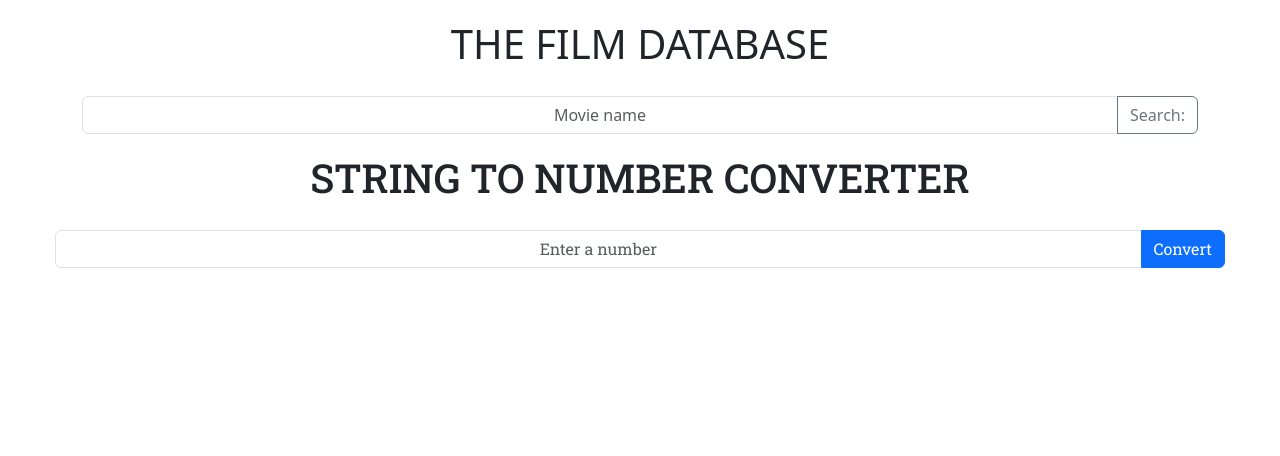
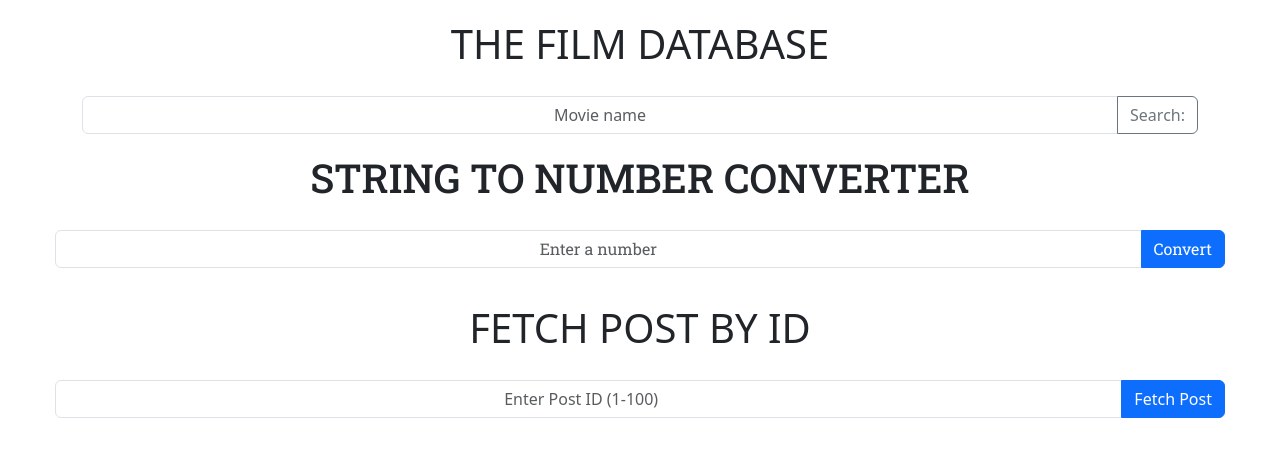
Before and after one commit to cabdarlingseh/Beetroot_react, a React (Create React App) app: page / in a window 1280 px wide. Shown: the top 456 px of the page. Built offline with nearby package versions, Linux system fonts and the light colour scheme.

Commit message:
homework

```diff
--- a/src/App.js
+++ b/src/App.js
@@ -1,6 +1,7 @@
 import 'bootstrap/dist/css/bootstrap.css';
 import Home from './components/Home';
 import StringToNumber from './components/StringsToNumber';
+import SampleApi from './components/SampleApi';
 
 
 function App() {
@@ -9,6 +10,7 @@ function App() {
     <div className="App" >
       <Home />
       <StringToNumber />
+      <SampleApi />
     </div>
   );
 }
--- /dev/null
+++ b/src/components/SampleApi.js
@@ -0,0 +1,70 @@
+import { useState } from "react";
+import './assets/ApiSample.scss';
+
+const api_url = 'https://jsonplaceholder.typicode.com/posts';
+
+export default function SampleApi() {
+    const [postId, setPostId] = useState('');
+    const [post, setPost] = useState(null);
+    const [loading, setLoading] = useState(false);
+    const [error, setError] = useState(null);
+
+    const fetchPostById = async () => {
+        if (!postId.trim()) {
+            setError('Please enter a post ID.');
+            setPost(null);
+            return;
+        }
+
+        setLoading(true);
+        setError(null);
+        setPost(null);
+
+        const controller = new AbortController();
+        const signal = controller.signal;
+
+        try {
+            const res = await fetch(`${api_url}/${postId}`, { signal });
+            if (!res.ok) throw new Error('Post not found. Please enter a valid ID.');
+
+            const data = await res.json();
+            setPost(data);
+        } catch (error) {
+            setError(error.message);
+        } finally {
+            setLoading(false);
+        }
+
+        return () => controller.abort();
+    };
+
+    return (
+        <div className="api-container">
+            <h1>Fetch Post by ID</h1>
+
+            <div className="input-group input_area">
+                <input
+                    type="number"
+                    className="form-control"
+                    placeholder="Enter Post ID (1-100)"
+                    value={postId}
+                    onChange={(e) => setPostId(e.target.value)}
+                />
+                <button className="btn btn-primary" onClick={fetchPostById}>
+                    Fetch Post
+                </button>
+            </div>
+
+            {loading && <p>Loading...</p>}
+
+            {error && <p className="error">{error}</p>}
+
+            {post && (
+                <div className="post">
+                    <h2>{post.title}</h2>
+                    <p>{post.body}</p>
+                </div>
+            )}
+        </div>
+    );
+}
--- /dev/null
+++ b/src/components/assets/ApiSample.scss
@@ -0,0 +1,31 @@
+.api_container {
+    text-align: center;
+}
+
+.input_area {
+    width: 100%;
+    max-width: 1170px;
+    margin: 0 auto;
+}
+
+.post {
+    h2 {
+        text-align: center;
+        text-transform: uppercase;
+    }
+
+    p {
+        text-align: center;
+        text-transform: capitalize;
+    }
+}
+
+.loading {
+    color: sienna;
+}
+
+.error {
+    color: #d00000;
+    text-align: center;
+    padding: 10px;
+}
```
